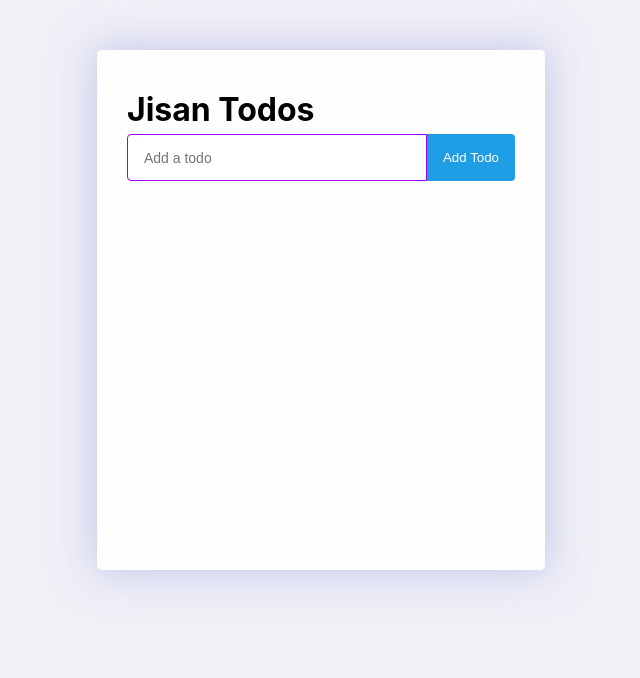
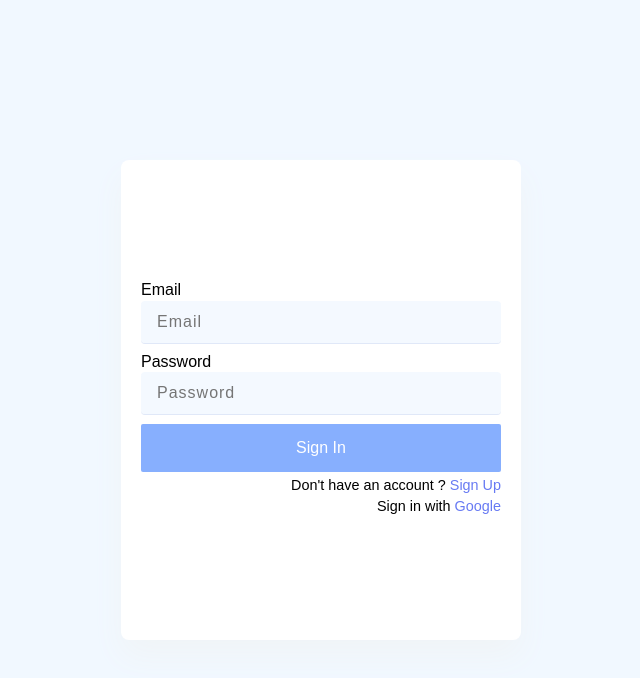
Before and after one commit to Jisan-mia/todo-react, a React (Create React App) app: page / in a window 1280 px wide. Shown: the top 678 px of the page, without its empty margins (319-959 px from the left). Built offline with nearby package versions, Linux system fonts and the light colour scheme.

Commit message:
added login system of using firebase

```diff
--- a/package.json
+++ b/package.json
@@ -6,6 +6,7 @@
     "@testing-library/jest-dom": "^5.11.4",
     "@testing-library/react": "^11.1.0",
     "@testing-library/user-event": "^12.1.10",
+    "firebase": "^8.2.2",
     "react": "^17.0.1",
     "react-dom": "^17.0.1",
     "react-icons": "^4.1.0",
--- a/src/App.css
+++ b/src/App.css
@@ -26,6 +26,7 @@ body {
 	flex-wrap: nowrap;
 	margin-top: 5px;
 	margin-bottom: 15px;
+	width: 100%;
 }
 .todo-form .todo-input {
 	padding: 14px 40px 14px 16px;
--- a/src/App.js
+++ b/src/App.js
@@ -1,10 +1,10 @@
 import React from "react";
 import "./App.css";
-import TodoList from "./components/TodoList/TodoList";
+import Login from "./components/Login/Login";
 const App = () => {
 	return (
-		<div className="todo-app">
-			<TodoList></TodoList>
+		<div className="">
+			<Login></Login>
 		</div>
 	);
 };
--- /dev/null
+++ b/src/components/Login/Login.css
@@ -0,0 +1,84 @@
+.login_page {
+	min-height: 100vh;
+	padding: 0 20px;
+	background: #f1f8ff;
+	display: flex;
+	justify-content: center;
+	align-items: center;
+}
+
+.login_container {
+	font-family: "Montserrat", sans-serif;
+	max-width: 400px;
+	width: 100%;
+	min-height: 480px;
+	background: rgb(255, 255, 255);
+	box-shadow: rgb(240, 244, 247) 0px 16px 32px 0px;
+	border-radius: 8px;
+	display: flex;
+	justify-content: center;
+	align-items: center;
+}
+form {
+	width: 90%;
+}
+form .form-group {
+	margin-bottom: 10px;
+}
+form .form-group i {
+	font-size: 13px;
+	color: red;
+}
+form .form-group span {
+	display: block;
+	padding: 0.3em 1em;
+	background-color: #f1f8ffc0;
+	border-radius: 0.25em;
+	box-shadow: 0 1px 0 rgb(154 179 231 / 30%);
+	margin: 0.1em 0 0.1em;
+}
+form .form-group input {
+	background: none;
+	border: none;
+	width: 100%;
+	height: 2em;
+	line-height: 2em;
+	letter-spacing: 1px;
+	font-size: 16px;
+	color: rgb(136, 136, 136);
+	outline: none;
+}
+
+form .signUpBtn {
+	width: 100%;
+	font-size: 16px;
+	padding: 15px 0;
+	border: none;
+	outline: none;
+	cursor: pointer;
+	border-radius: 2px;
+	background-color: #4a86fda8;
+	color: white;
+	transition: all 0.3s ease-in-out;
+}
+
+form .signUpBtn:hover {
+	background-color: #4a86fde8;
+}
+
+form .signUp_signIn {
+	text-align: right;
+	margin: 5px 0;
+}
+form .signUp_signIn p {
+	font-size: 0.9rem;
+	margin-bottom: 5px;
+}
+form .signUp_signIn p span {
+	color: #677af3;
+	cursor: pointer;
+	transition: all 0.3s ease-in-out;
+}
+form .signUp_signIn p span:hover {
+	color: #041dc4;
+}
--- /dev/null
+++ b/src/components/Login/Login.js
@@ -0,0 +1,262 @@
+import firebase from "firebase/app";
+import "firebase/auth";
+import React, { useState } from "react";
+import TodoList from "../TodoList/TodoList";
+import firebaseConfig from "./firebaseConfig";
+import "./Login.css";
+
+!firebase.apps.length ? firebase.initializeApp(firebaseConfig) : firebase.app();
+
+const Login = () => {
+	const [newUser, setNewUser] = useState(false);
+	const [user, setUser] = useState({
+		isSignedIn: false,
+		name: "",
+		nameErrMsg: "",
+		email: "",
+		emailErrMsg: "",
+		password: "",
+		passwordErrMsg: "",
+		error: "",
+		success: "",
+	});
+
+	//google provider
+	const provider = new firebase.auth.GoogleAuthProvider();
+
+	//handling signing with google account
+	const signedInWithGoogle = () => {
+		firebase
+			.auth()
+			.signInWithPopup(provider)
+			.then((res) => {
+				const newUserInfo = { ...user };
+				newUserInfo.isSignedIn = true;
+				setUser(newUserInfo);
+				// console.log(res.user);
+			})
+			.catch((error) => {
+				alert(error.message);
+			});
+	};
+
+	// handle input filed blur event lsitener
+	const handleFieldBlur = (e) => {
+		let emailErr, passwordErr, nameErr;
+		let isFormValid = true;
+
+		//validate name filed
+		if (e.target.name === "name") {
+			if (!e.target.value) {
+				nameErr = "Field can't be empty";
+				isFormValid = false;
+				console.log("empty");
+			} else if (e.target.value.length < 3) {
+				nameErr = "Must be at least 3 character";
+				isFormValid = false;
+				console.log("<3");
+			} else {
+				nameErr = "";
+				isFormValid = true;
+				console.log("valid");
+			}
+		}
+		//validate email
+		else if (e.target.name === "email") {
+			if (!e.target.value) {
+				emailErr = "Field can't be empty";
+				isFormValid = false;
+			} else if (!/\S+@\S+\.\S+/.test(e.target.value)) {
+				emailErr = "Enter valid Email";
+				isFormValid = false;
+			} else {
+				isFormValid = true;
+				emailErr = "";
+			}
+		}
+		//validate password
+		else if (e.target.name === "password") {
+			if (!e.target.value) {
+				passwordErr = "Field can't be empty";
+				isFormValid = false;
+			} else if (e.target.value.length < 8) {
+				passwordErr = "Must be at least 8 character";
+				isFormValid = false;
+			} else if (e.target.value.search(/[a-z]/i) < 0) {
+				passwordErr = "Must contain at least one character";
+				isFormValid = false;
+			} else if (e.target.value.search(/[0-9]/) < 0) {
+				passwordErr = "Must contain at least one digit";
+				isFormValid = false;
+			} else {
+				passwordErr = "";
+				isFormValid = true;
+			}
+		}
+
+		//final form validation
+		if (isFormValid) {
+			const newUserInfo = { ...user };
+			newUserInfo[e.target.name] = e.target.value;
+			newUserInfo.emailErrMsg = emailErr;
+			newUserInfo.passwordErrMsg = passwordErr;
+			newUserInfo.nameErrMsg = nameErr;
+			setUser(newUserInfo);
+		} else if (!isFormValid) {
+			if (e.target.name === "name") {
+				const newUserInfo = { ...user };
+				newUserInfo.nameErrMsg = nameErr;
+				setUser(newUserInfo);
+			} else if (e.target.name === "email") {
+				const newUserInfo = { ...user };
+				newUserInfo.emailErrMsg = emailErr;
+				setUser(newUserInfo);
+			} else if (e.target.name === "password") {
+				const newUserInfo = { ...user };
+				newUserInfo.passwordErrMsg = passwordErr;
+				setUser(newUserInfo);
+			}
+		}
+	};
+
+	//handle form submit button
+	const handleSubmit = (e) => {
+		e.preventDefault();
+		if (newUser && user.email && user.password) {
+			firebase
+				.auth()
+				.createUserWithEmailAndPassword(user.email, user.password)
+				.then((res) => {
+					// console.log(res.user);
+					const newUserInfo = { ...user };
+					newUserInfo.isSignedIn = true;
+					setUser(newUserInfo);
+					updateName(user.name);
+					alert("You've successfully signed up");
+					// console.log(res.user);
+				})
+				.catch((error) => {
+					console.log(error.message);
+					alert(error.message);
+				});
+			e.target.reset();
+		} else if (!newUser && user.email && user.password) {
+			firebase
+				.auth()
+				.signInWithEmailAndPassword(user.email, user.password)
+				.then((res) => {
+					alert("You've successfully signed in ");
+					const newUserInfo = { ...user };
+					newUserInfo.isSignedIn = true;
+					setUser(newUserInfo);
+				})
+				.catch((error) => {
+					console.log(error.message);
+					alert(error.message);
+				});
+		}
+	};
+
+	//handle singout button
+	const handleSignOut = () => {
+		console.log("sign out");
+		firebase
+			.auth()
+			.signOut()
+			.then(() => {
+				// Sign-out successful.
+				const newUserInfo = { ...user };
+				newUserInfo.isSignedIn = false;
+				newUserInfo.email = "";
+				newUserInfo.password = "";
+
+				setUser(newUserInfo);
+			})
+			.catch((error) => {
+				console.log(error.message);
+			});
+	};
+
+	//update display name
+	const updateName = (name) => {
+		const user = firebase.auth().currentUser;
+
+		user.updateProfile({
+			displayName: name,
+		});
+	};
+
+	//render either login page or dashboard
+
+	if (user.isSignedIn) {
+		return <TodoList user={user} handleSignOut={handleSignOut}></TodoList>;
+	} else {
+		return (
+			<div className="login_page">
+				<div className="login_container">
+					<form onSubmit={handleSubmit}>
+						{newUser && (
+							<div className="form-group">
+								<label htmlFor="Name">Name</label>
+								<span>
+									<input
+										onBlur={handleFieldBlur}
+										type="text"
+										placeholder="Name"
+										name="name"
+									/>
+								</span>
+								{user.nameErrMsg && <i>{user.nameErrMsg}</i>}
+							</div>
+						)}
+						<div className="form-group">
+							<label htmlFor="email">Email</label>
+							<span>
+								<input
+									onBlur={handleFieldBlur}
+									name="email"
+									type="text"
+									placeholder="Email"
+								/>
+							</span>
+							{user.emailErrMsg && <i>{user.emailErrMsg}</i>}
+						</div>
+						<div className="form-group">
+							<label htmlFor="password">Password</label>
+							<span>
+								<input
+									name="password"
+									onBlur={handleFieldBlur}
+									type="password"
+									placeholder="Password"
+								/>
+							</span>
+							{user.passwordErrMsg ? <i>{user.passwordErrMsg} </i> : ""}
+						</div>
+						<input
+							className="signUpBtn"
+							type="submit"
+							value={newUser ? "Sign Up" : "Sign In"}
+						/>
+						<div className="signUp_signIn">
+							<p>
+								{newUser
+									? "Sing in your account . "
+									: "Don't have an account ? "}
+								<span onClick={() => setNewUser(!newUser)}>
+									{newUser ? "Sign in" : "Sign Up"}
+								</span>
+							</p>
+
+							<p>
+								Sign in with <span onClick={signedInWithGoogle}>Google</span>
+							</p>
+						</div>
+					</form>
+				</div>
+			</div>
+		);
+	}
+};
+
+export default Login;
--- /dev/null
+++ b/src/components/Login/firebaseConfig.js
@@ -0,0 +1,10 @@
+const firebaseConfig = {
+	apiKey: "AIzaSyBnKanjwWSkpl5Ly1L-v6_oADcBVFfFAn4",
+	authDomain: "click-shop-12.firebaseapp.com",
+	projectId: "click-shop-12",
+	storageBucket: "click-shop-12.appspot.com",
+	messagingSenderId: "60289059985",
+	appId: "1:60289059985:web:835f3bc532a5ca6a294330",
+};
+
+export default firebaseConfig;
--- a/src/components/TodoList/TodoList.js
+++ b/src/components/TodoList/TodoList.js
@@ -43,6 +43,7 @@ const TodoList = () => {
 	};
 
 	return (
+		<div className="todo-app">
 			<div className="todo">
 				<h1>Jisan Todos</h1>
 				<TodoForm onSubmit={addTodo}></TodoForm>
@@ -56,6 +57,7 @@ const TodoList = () => {
 					/>
 				))}
 			</div>
+		</div>
 	);
 };
 
```
Also changed, not shown: 2 other files (tests, documents, lock files or other folders). Lines whose indentation alone changed are shown as unchanged.
